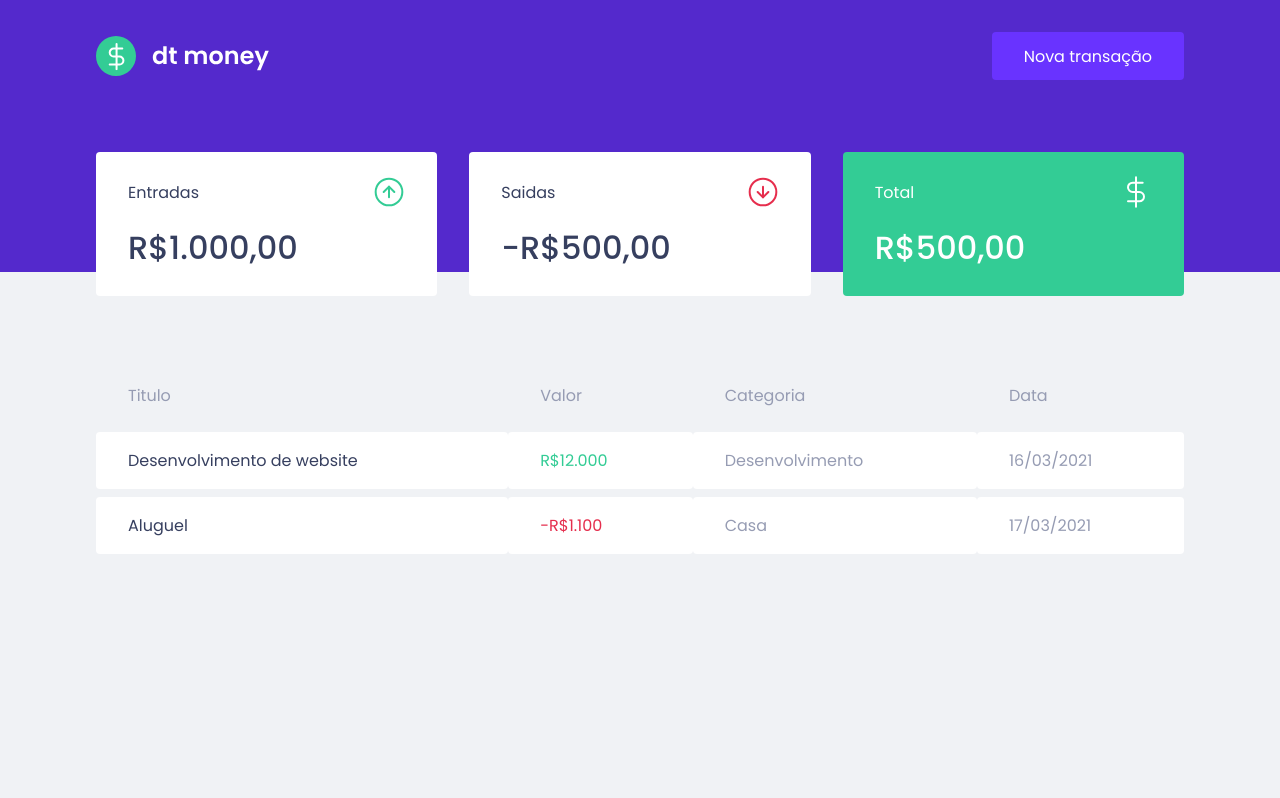
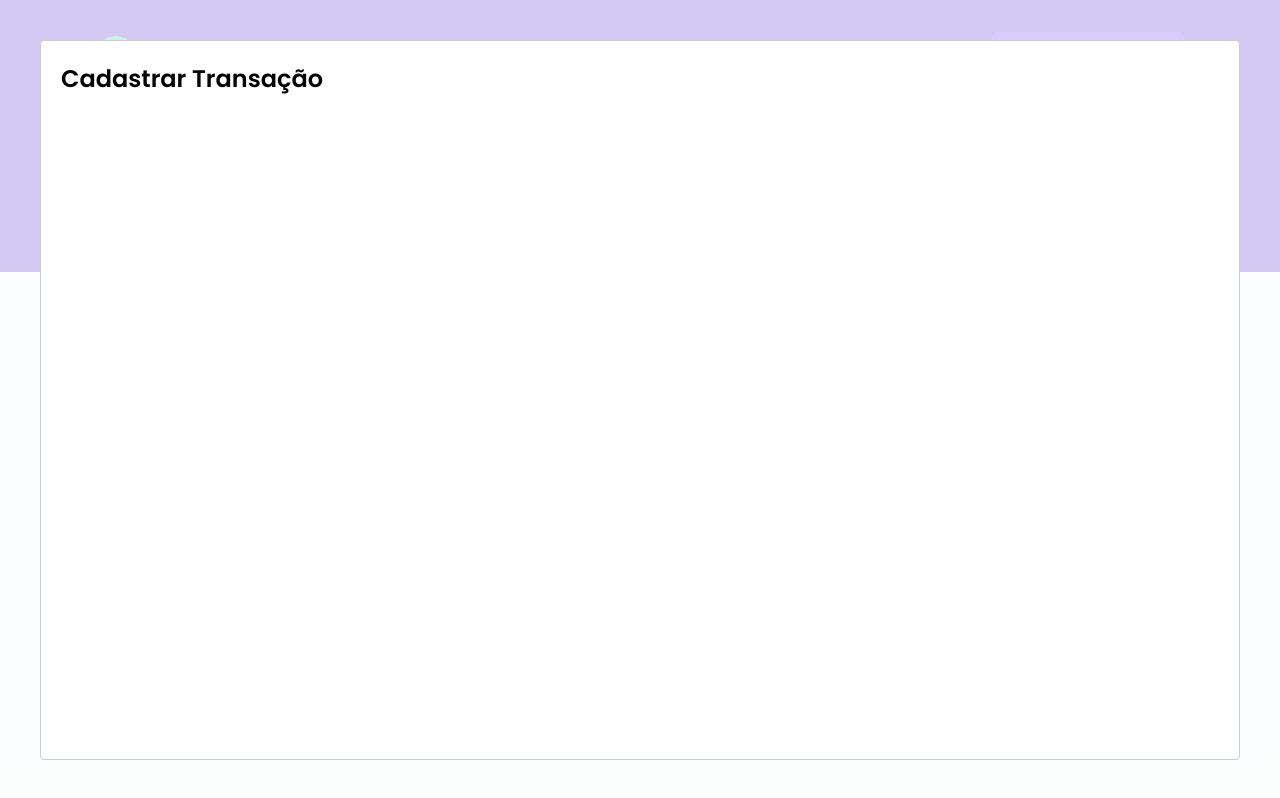
Before and after one commit to thiagonmiziara/miziara-money, a React (Create React App) app: page / in a window 1280 px wide. Both pictures are taken after a click on the button "Nova transação". Built offline with nearby package versions, Linux system fonts and the light colour scheme; no server answers; what miragejs would draw is missing.

Commit message:
add a lib react-modal e passando propriedade para o component header

```diff
--- a/package.json
+++ b/package.json
@@ -3,10 +3,12 @@
   "version": "0.1.0",
   "private": true,
   "dependencies": {
+    "@types/react-modal": "^3.12.0",
     "axios": "^0.21.1",
     "miragejs": "^0.1.41",
     "react": "^17.0.1",
     "react-dom": "^17.0.1",
+    "react-modal": "^3.12.1",
     "react-scripts": "4.0.3",
     "styled-components": "^5.2.1",
     "web-vitals": "^1.0.1"
--- a/src/App.tsx
+++ b/src/App.tsx
@@ -1,15 +1,36 @@
-import React from "react";
+import { useState } from "react";
+import Modal from "react-modal";
 import { Header } from "./components/Header";
 import { GlobalStyle } from "./styles/global";
 import {Dashboard} from "./components/Dashboard"
 
-
+Modal.setAppElement('#root');
 
 export function App() {
+
+  const [isNewTransactionModalOpen, setIsNewTransactionModalOpen] = useState(
+    false
+  );
+
+  function handleOpenNewTransactionModal() {
+    setIsNewTransactionModalOpen(true);
+  }
+
+  function handleCloseNewTransactionModal() {
+    setIsNewTransactionModalOpen(false);
+  }
+
   return (
     <>
-     <Header/>
+     <Header onOpenNewTransitionModal={handleOpenNewTransactionModal}/>
      <Dashboard/>
+
+     <Modal
+          isOpen={isNewTransactionModalOpen}
+          onRequestClose={handleCloseNewTransactionModal}
+        >
+          <h2>Cadastrar Transação</h2>
+    </Modal>
      <GlobalStyle/>
     </>
   );
--- a/src/components/Header/index.tsx
+++ b/src/components/Header/index.tsx
@@ -1,13 +1,21 @@
 import logoImg from "../../assets/logo.svg";
-import {Container, Content} from "./styles";
+import { Container, Content } from "./styles";
 
-export function Header() {
+//Propriedade
+interface HeaderProps{
+  onOpenNewTransitionModal: () => void;
+}
+
+
+export function Header({onOpenNewTransitionModal}: HeaderProps) {
   return (
     <Container>
-        <Content>
-      <img src={logoImg} alt="dt money" />
+      <Content>
+        <img src={logoImg} alt="dt money" />
 
-      <button type="button">Nova transação</button>
+        <button type="button" onClick={onOpenNewTransitionModal}>
+          Nova transação
+        </button>
       </Content>
     </Container>
   );
```
Also changed, not shown: 1 other file (tests, documents, lock files or other folders).
